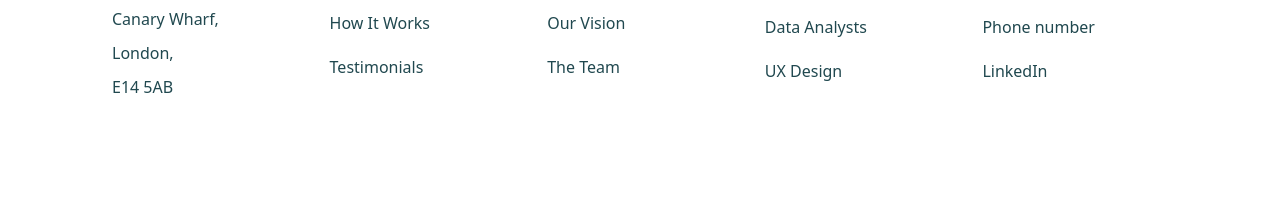
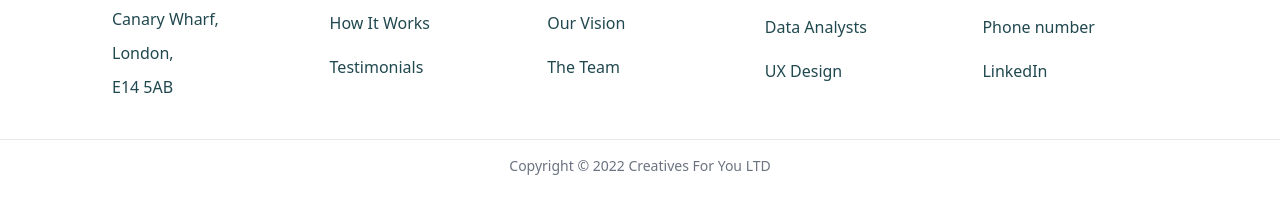
Before and after one commit to nazmul-hasan2/creativeforu, a website built with Vite: page index.html in a window 1280 px wide. Shown: the part 3219-3433 px from the top of the page. Before the commit the page ends 3358 px from the top, so only its background shows below. Built offline with nearby package versions, Linux system fonts and the light colour scheme; files whose address does not match are found by name.

Commit message:
Copyright Section

```diff
--- a/index.html
+++ b/index.html
@@ -409,7 +409,11 @@
       </div>
     </div>
 
-
+    <!-- Copyright Section -->
+    <div class=" pt-4 mt-10 border-t ">
+      <p class="text-gray-500 text-center text-sm dark:text-white">Copyright © 2022 Creatives For You LTD</p>
+    </div>
+  </footer>
 
   <script>
     // Hamburger menu toggle
```
